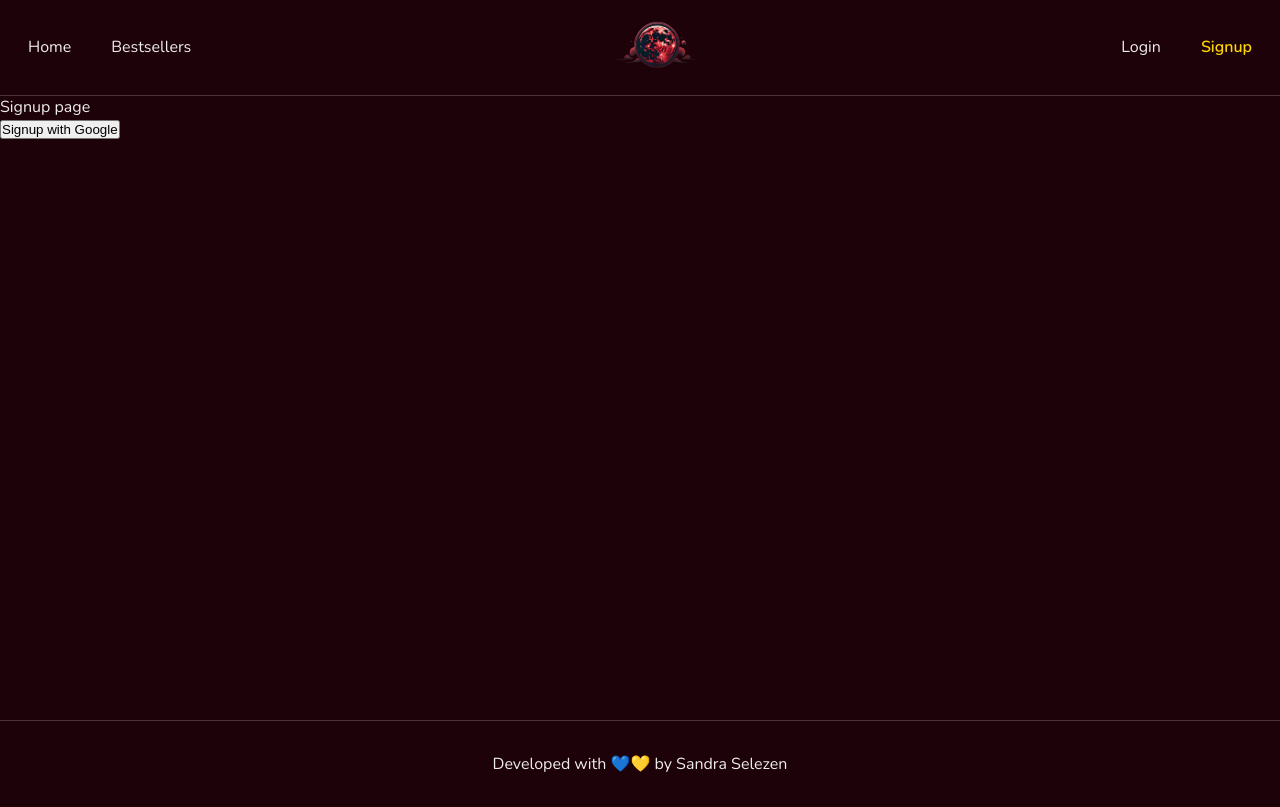
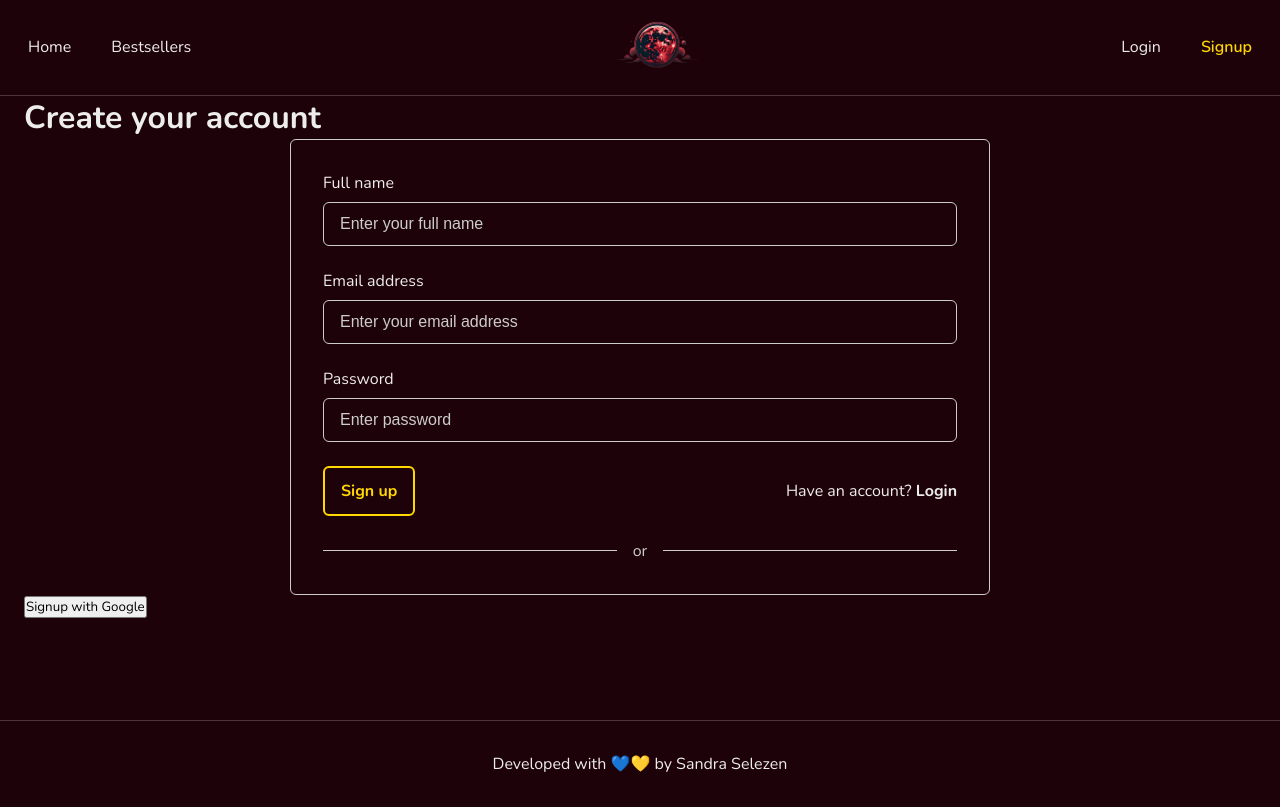
Before and after one commit to sandra-selezen/crimson-moon, a Next.js app: page /signup in a window 1280 px wide. Built offline with nearby package versions, Linux system fonts and the light colour scheme; no server answers.

Commit message:
Add styles for SignupForm

```diff
--- a/src/app/(auth)/signup/page.tsx
+++ b/src/app/(auth)/signup/page.tsx
@@ -2,6 +2,7 @@
 
 import React from 'react';
 import { signIn } from 'next-auth/react';
+import { SignupForm } from '@/components/Forms/SignupForm/SignupForm';
 
 const Signup = () => {
 
@@ -10,8 +11,9 @@ const Signup = () => {
   }
 
   return (
-    <main>
-      <div>Signup page</div>
+    <main className="container">
+      <h1>Create your account</h1>
+      <SignupForm />
       <button type="submit" onClick={onSignup}>Signup with Google</button>
     </main>
   )
--- a/src/app/globals.scss
+++ b/src/app/globals.scss
@@ -34,3 +34,8 @@ input {
     color: $text-secondary;
   }
 }
+
+button {
+  font-family: inherit;
+  cursor: pointer;
+}
--- /dev/null
+++ b/src/components/Forms/SignupForm/SignupForm.module.scss
@@ -0,0 +1,64 @@
+@import "../../../styles/variables";
+@import "../../../styles/mixins";
+
+.form {
+  width: 300px;
+  padding: 1rem;
+  margin: 0 auto;
+  display: flex;
+  flex-direction: column;
+  row-gap: 1.5rem;
+  border-radius: 0.375rem;
+  border: 1px solid $text-secondary;
+
+  @include only-large {
+    width: 700px;
+    padding: 2rem;
+  }
+}
+
+.fieldWrapper {
+  display: flex;
+  flex-direction: column;
+  row-gap: 0.5rem;
+}
+
+.field {
+  padding: 0.75rem 1rem;
+  font-size: 1rem;
+  color: $text-secondary;
+  border-radius: 0.375rem;
+  border: 1px solid $text-secondary;
+  background-color: transparent;
+}
+
+.submitBox {
+  display: flex;
+  align-items: center;
+  justify-content: space-between;
+}
+
+.signupBtn {
+  padding: 0.75rem 1rem;
+  display: inline-block;
+  font-weight: 700;
+  font-size: 1rem;
+  color: $accent-primary;
+  background-color: transparent;
+  border: 2px solid $accent-primary;
+  border-radius: 0.375rem;
+  transition: background-color 0.3s, color 0.3s;
+
+  &:hover {
+    background-color: $accent-primary;
+    color: $background-primary;
+  }
+}
+
+.loginLink {
+  font-weight: 700;
+  transition: color 0.3s;
+  &:hover {
+    color: $accent-primary;
+  }
+}
--- /dev/null
+++ b/src/components/Forms/SignupForm/SignupForm.tsx
@@ -0,0 +1,50 @@
+"use client";
+
+import Link from "next/link";
+import { Field, Form, Formik } from "formik";
+
+import { signUpSchema } from "@/schemas";
+import { Separator } from "@/components/Separator/Separator";
+
+import style from "./SignupForm.module.scss";
+
+export const SignupForm = () => {
+  const initialValues = {
+    name: "",
+    email: "",
+    password: ""
+  }
+
+  const handleSubmit = () => {};
+
+  return (
+    <Formik
+      initialValues={initialValues}
+      validationSchema={signUpSchema}
+      onSubmit={handleSubmit}
+    >
+      {({ isSubmitting, values }) => (
+        <Form className={style.form}>
+          <div className={style.fieldWrapper}>
+            <label htmlFor='name'>Full name</label>
+            <Field required id='name' name='name' type='text' placeholder='Enter your full name' className={style.field} />
+          </div>
+          <div className={style.fieldWrapper}>
+            <label htmlFor='email'>Email address</label>
+            <Field required id='email' name='email' type='email' placeholder='Enter your email address' className={style.field} />
+          </div>
+          <div className={style.fieldWrapper}>
+            <label htmlFor='password'>Password</label>
+            <Field required id='password' name='password' type='password' placeholder='Enter password' className={style.field} />
+          </div>
+
+          <div className={style.submitBox}>
+            <button type="submit" className={style.signupBtn}>Sign up</button>
+            <p>Have an account? <Link href="/login" className={style.loginLink}>Login</Link></p>
+          </div>
+          <Separator label="or" />
+        </Form>
+      )}
+    </Formik>
+  )
+}
--- a/src/components/Header/Header.tsx
+++ b/src/components/Header/Header.tsx
@@ -26,9 +26,9 @@ export const Header = async () => {
             <Image src="/logo.png" alt="logo" width={105} height={60} />
           </div>
 
-          {session && session.user ? (
+          {/* {session && session.user ? (
             <UserBar id={session.user.id} name={session.user.name} image={session.user.image} />
-          ) : (
+          ) : ( */}
             <ul className={style.list}>
               <li className={style.item}>
                 <ActiveLink href={"/login"}>Login</ActiveLink>
@@ -37,7 +37,7 @@ export const Header = async () => {
                 <ActiveLink href={"/signup"}>Signup</ActiveLink>
               </li>
             </ul>
-          )}
+          {/* )} */}
         </div>
       </nav>
     </header>
--- /dev/null
+++ b/src/components/Separator/Separator.module.scss
@@ -0,0 +1,20 @@
+@import "../../styles/variables";
+
+.separator {
+  display: flex;
+  align-items: center;
+  width: 100%;
+}
+
+.line {
+  flex: 1;
+  height: 1px;
+  background-color: $text-secondary;
+}
+
+.label {
+  margin: 0 1rem;
+  font-size: 1rem;
+  color: $text-secondary;
+  white-space: nowrap;
+}
--- /dev/null
+++ b/src/components/Separator/Separator.tsx
@@ -0,0 +1,15 @@
+import style from "./Separator.module.scss";
+
+interface ISeparator {
+  label: string;
+}
+
+export const Separator = ({ label }: ISeparator) => {
+  return (
+    <div className={style.separator}>
+      <span className={style.line}></span>
+      <span className={style.label}>{label}</span>
+      <span className={style.line}></span>
+    </div>
+  )
+}
--- /dev/null
+++ b/src/lib/regexes.ts
@@ -0,0 +1,3 @@
+export const nameRegExp = /^[a-zA-Zа-яА-Я]+(([' -][a-zA-Zа-яА-Я ])?[a-zA-Zа-яА-Я]*)*$/;
+
+export const emailRegExp = /^\w+([.-]?\w+)*@\w+([.-]?\w+)*\.\w{2,3}$/;
--- /dev/null
+++ b/src/schemas/index.ts
@@ -0,0 +1,31 @@
+import * as yup from 'yup';
+import { nameRegExp, emailRegExp } from '@/lib/regexes';
+
+export const signUpSchema = yup.object().shape({
+  name: yup
+    .string()
+    .matches(nameRegExp, 'Name may contain only letters, apostrophe, dash and spaces')
+    .min(2, 'Must be at least 2 characters long')
+    .required('Name is required'),
+  email: yup
+    .string()
+    .email('Email address must contain an "@" sign')
+    .matches(emailRegExp, 'Must be a valid email')
+    .required('Email is required'),
+  password: yup
+    .string()
+    .min(7, 'Must be at least 7 characters long')
+    .required('Password is required'),
+});
+
+export const logInSchema = yup.object().shape({
+  email: yup
+    .string()
+    .email('Email address must contain an "@" sign')
+    .matches(emailRegExp, 'Must be a valid email')
+    .required('Email is required'),
+  password: yup
+    .string()
+    .min(7, 'Must be at least 7 characters long')
+    .required('Password is required'),
+});
--- a/src/styles/pages/Home.module.scss
+++ b/src/styles/pages/Home.module.scss
@@ -59,11 +59,11 @@
 .ctaButton {
   padding: 0.75rem 1.5rem;
   display: inline-block;
-  font-weight: bold;
+  font-weight: 700;
   color: $accent-primary;
   background-color: transparent;
   border: 2px solid $accent-primary;
-  border-radius: 0.25rem;
+  border-radius: 0.375rem;
   cursor: pointer;
   transition: background-color 0.3s, color 0.3s;
 
```
Also changed, not shown: src/app/(auth)/login/page.tsx (+6 -3 lines), src/components/Forms/LoginForm/LoginForm.tsx (added, +41 -0 lines).
